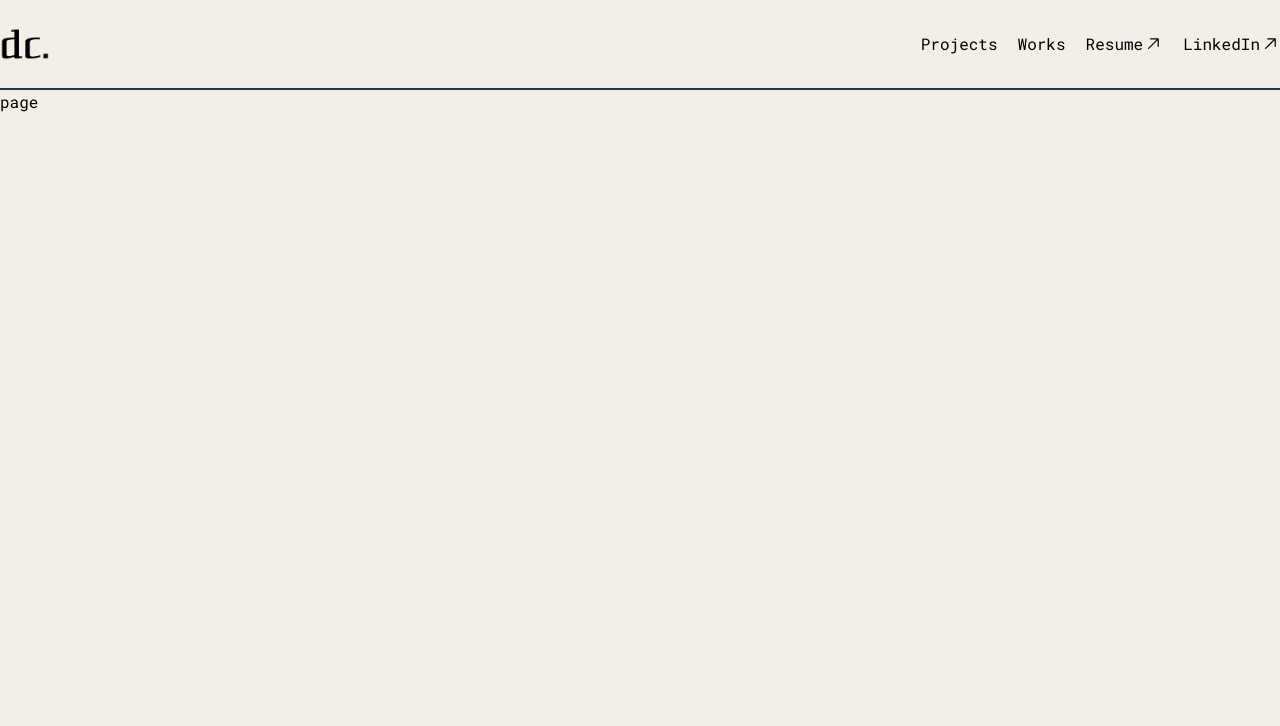
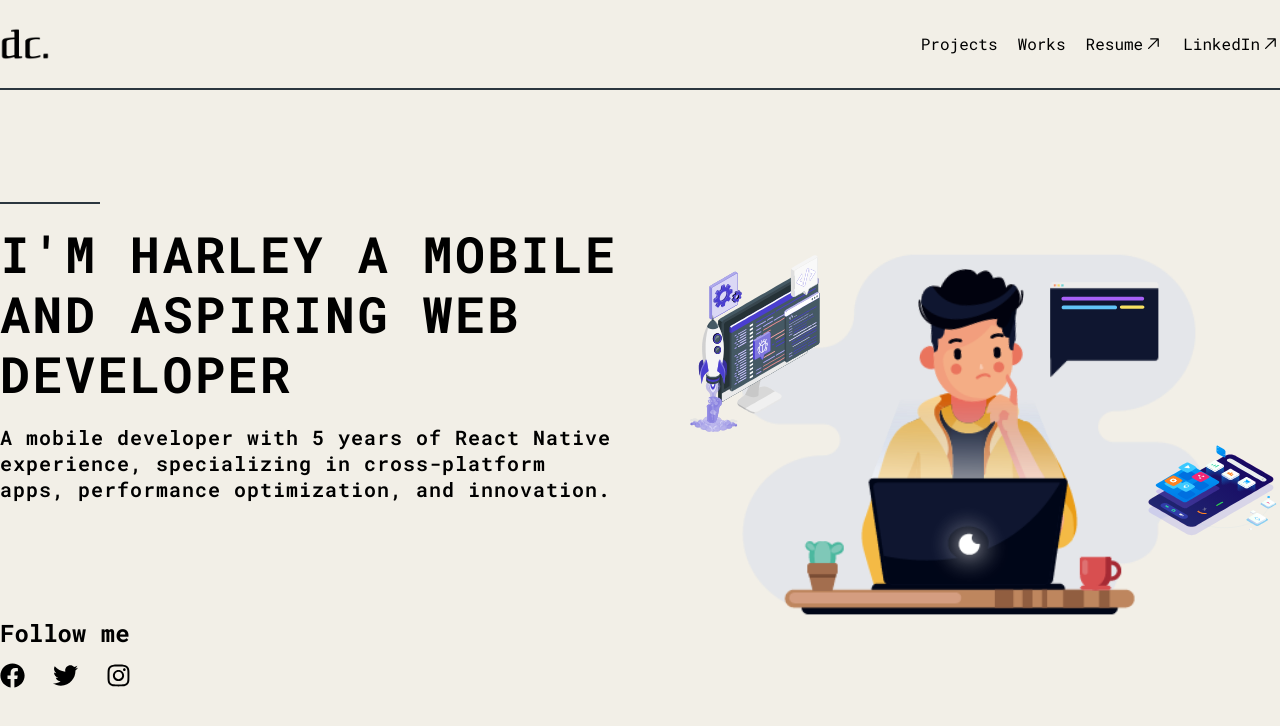
Before and after one commit to harleyxx1/portfolio, a Next.js app: page / in a window 1280 px wide. Shown: the top 726 px of the page. Built offline with nearby package versions, Linux system fonts and the light colour scheme.

Commit message:
adding home page

```diff
--- a/app/(root)/page.tsx
+++ b/app/(root)/page.tsx
@@ -1,61 +1,53 @@
-// import Link from "next/link";
-// import { FaFacebook } from "react-icons/fa";
-// import { FaTwitter } from "react-icons/fa";
-// import { FaInstagram } from "react-icons/fa";
-// import { AppContentConstants } from "@/constants/AppContentConstants";
-// import LottieComponent from "@/components/LottieComponent";
-// import developer from "@/public/lottie/developer.json";
-// import web from "@/public/lottie/web.json";
-// import mobile from "@/public/lottie/mobile.json";
-// import DecorationBar from "@/components/DecorationBar";
-
-// const page = () => {
-//   return (
-//     <div className="flex flex-col lg:flex-row h-full max-xl:px-6 my-20 md:my-28 relative">
-//       <div className="flex flex-col lg:justify-between h-full flex-1 z-10 mr-10">
-//         <div>
-//           <DecorationBar />
-//           <p className="mt-5 tracking-wider text-3xl sm:text-[50px] leading-[1.2] font-bold">
-//             {AppContentConstants.showcaseHeader}
-//           </p>
-//           <p className="mt-5 tracking-wider text-[15px] sm:text-[20px] leading-[1.3] font-semibold">
-//             {AppContentConstants.showcaseSubtitle}
-//           </p>
-//         </div>
-//         <div className="flex flex-col gap-3 mt-10">
-//           <p className="font-bold text-[24px]">Follow me</p>
-//           <div className="flex flex-row gap-7">
-//             <Link href={AppContentConstants.facebookLink}>
-//               <FaFacebook size={25} />
-//             </Link>
-//             <Link href={AppContentConstants.xLink}>
-//               <FaTwitter size={25} />
-//             </Link>
-//             <Link href={AppContentConstants.instagramLink}>
-//               <FaInstagram size={25} />
-//             </Link>
-//           </div>
-//         </div>
-//       </div>
-//       <div className="flex flex-1 items-center justify-center relative">
-//         <LottieComponent animationData={developer} loop={true} />
-//         <div className="absolute h-[150px] left-[20px] top-[50px] sm:left-[80px] md:left-[130px] lg:h-[180px] lg:left-[30px]">
-//           <LottieComponent animationData={web} loop={true} />
-//         </div>
-//         <div className="absolute h-[90px] right-0 bottom-[100px] sm:right-[50px] md:right-[90px] lg:h-[100px] lg:right-0 lg:bottom-[150px]">
-//           <LottieComponent animationData={mobile} loop={true} />
-//         </div>
-//       </div>
-//     </div>
-//   );
-// };
-
-// export default page;
-
-import React from "react";
+import Link from "next/link";
+import { FaFacebook } from "react-icons/fa";
+import { FaTwitter } from "react-icons/fa";
+import { FaInstagram } from "react-icons/fa";
+import { AppContentConstants } from "@/constants/AppContentConstants";
+import LottieComponent from "@/components/LottieComponent";
+import developer from "@/public/lottie/developer.json";
+import web from "@/public/lottie/web.json";
+import mobile from "@/public/lottie/mobile.json";
+import DecorationBar from "@/components/DecorationBar";
 
 const page = () => {
-  return <div>page</div>;
+  return (
+    <div className="flex flex-col lg:flex-row h-full max-xl:px-6 my-20 md:my-28 relative">
+      <div className="flex flex-col lg:justify-between h-full flex-1 z-10 mr-10">
+        <div>
+          <DecorationBar />
+          <p className="mt-5 tracking-wider text-3xl sm:text-[50px] leading-[1.2] font-bold">
+            {AppContentConstants.showcaseHeader}
+          </p>
+          <p className="mt-5 tracking-wider text-[15px] sm:text-[20px] leading-[1.3] font-semibold">
+            {AppContentConstants.showcaseSubtitle}
+          </p>
+        </div>
+        <div className="flex flex-col gap-3 mt-10">
+          <p className="font-bold text-[24px]">Follow me</p>
+          <div className="flex flex-row gap-7">
+            <Link href={AppContentConstants.facebookLink}>
+              <FaFacebook size={25} />
+            </Link>
+            <Link href={AppContentConstants.xLink}>
+              <FaTwitter size={25} />
+            </Link>
+            <Link href={AppContentConstants.instagramLink}>
+              <FaInstagram size={25} />
+            </Link>
+          </div>
+        </div>
+      </div>
+      <div className="flex flex-1 items-center justify-center relative">
+        <LottieComponent animationData={developer} loop={true} />
+        <div className="absolute h-[150px] left-[20px] top-[50px] sm:left-[80px] md:left-[130px] lg:h-[180px] lg:left-[30px]">
+          <LottieComponent animationData={web} loop={true} />
+        </div>
+        <div className="absolute h-[90px] right-0 bottom-[100px] sm:right-[50px] md:right-[90px] lg:h-[100px] lg:right-0 lg:bottom-[150px]">
+          <LottieComponent animationData={mobile} loop={true} />
+        </div>
+      </div>
+    </div>
+  );
 };
 
 export default page;
```
